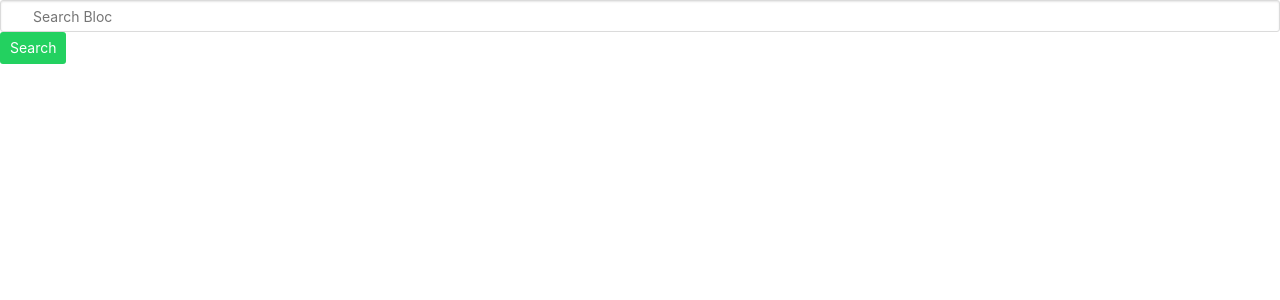
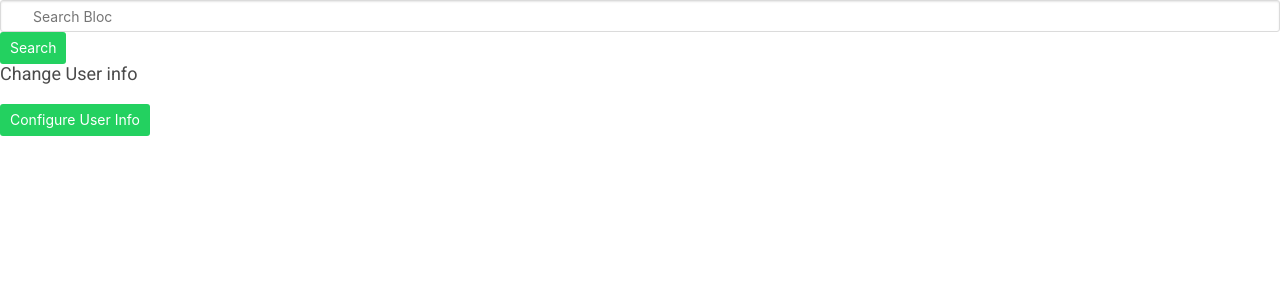
Before and after one commit to OliverSimonGH/Blocs, a Flask app: page /settings in a window 1280 px wide. Shown: the part 50-350 px from the top of the page. Run offline with Flask 2, Linux system fonts and the light colour scheme.

Commit message:
Added a search bar previously, and now added a configure user info option - with more work to do

```diff
--- a/templates/settings.html
+++ b/templates/settings.html
@@ -32,6 +32,11 @@
   </button>
 </section>
 
+<section class= "ChangeUser">
+  <h2 class="subtitle">Change User info</h2>
+
+<button id="myBtn" class="button is-success">Configure User Info</button>
+</section>
 
 
 
```
